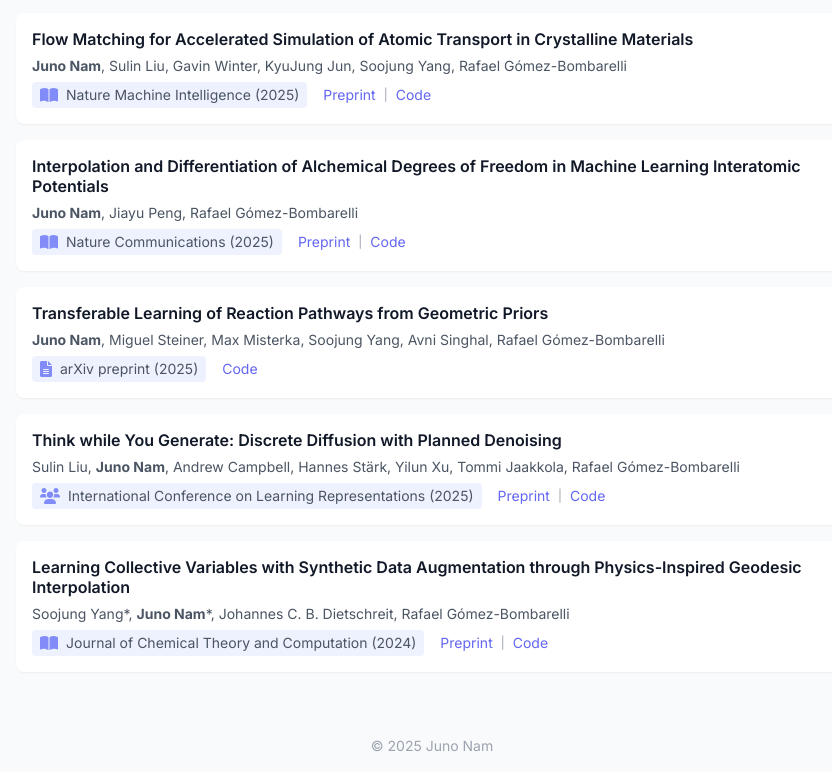
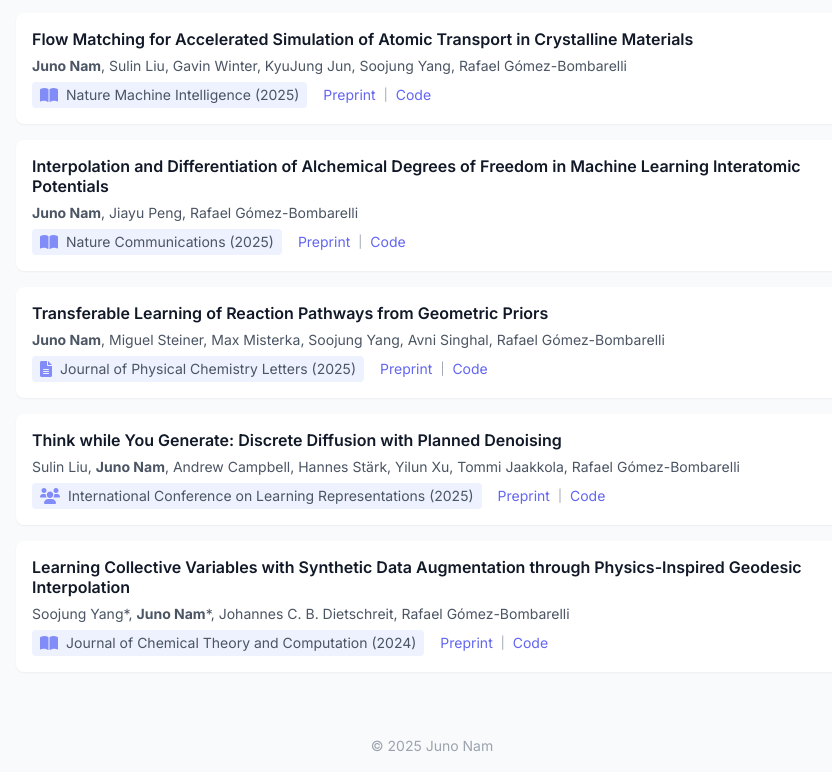
Before and after one commit to recisic/recisic.github.io, a plain HTML site: page index.html in a window 1280 px wide. Shown: the part 732-1504 px from the top of the page, without its empty margins (208-1040 px from the left). Drawn offline with nearby package versions, Linux system fonts and the light colour scheme.

Commit message:
Update reaction path paper

```diff
--- a/index.html
+++ b/index.html
@@ -251,13 +251,17 @@
                                     <b>Juno Nam</b>, Miguel Steiner, Max Misterka, Soojung Yang, Avni Singhal, Rafael Gómez-Bombarelli
                                 </p>
                                 <div class="flex items-center">
-                                    <a href="https://arxiv.org/abs/2504.15370" class="inline-flex items-center bg-indigo-50 dark:bg-indigo-900/20 px-2 py-1 rounded hover:bg-indigo-100 dark:hover:bg-indigo-900/30 transition-colors">
+
+                                    <a href="#" class="inline-flex items-center bg-indigo-50 dark:bg-indigo-900/20 px-2 py-1 rounded hover:bg-indigo-100 dark:hover:bg-indigo-900/30 transition-colors group relative">
                                         <i class="fas fa-file-alt text-indigo-400 mr-2"></i>
-                                        <span class="text-sm text-gray-600 dark:text-gray-300 leading-tight">arXiv preprint (2025)</span>
+                                        <span class="text-sm text-gray-600 dark:text-gray-300 leading-tight">Journal of Physical Chemistry Letters (2025)</span>
+                                        <div class="absolute bottom-full left-1/2 transform -translate-x-1/2 mb-2 px-2 py-1 bg-gray-800 dark:bg-gray-200 text-white dark:text-gray-800 text-xs rounded opacity-0 group-hover:opacity-100 transition-opacity whitespace-nowrap">
+                                            In Press
+                                        </div>
                                     </a>
                                     <div class="flex space-x-2 items-center ml-4">
-                                        <!-- <a href="#" class="text-indigo-500 dark:text-indigo-400 text-sm">Preprint</a>
-                                        <span class="text-gray-400 dark:text-gray-500 text-xs">|</span> -->
+                                        <a href="https://arxiv.org/abs/2504.15370" class="text-indigo-500 dark:text-indigo-400 text-sm">Preprint</a>
+                                        <span class="text-gray-400 dark:text-gray-500 text-xs">|</span>
                                         <a href="https://github.com/learningmatter-mit/mepin" class="text-indigo-500 dark:text-indigo-400 text-sm">Code</a>
                                     </div>
                                 </div>
```
